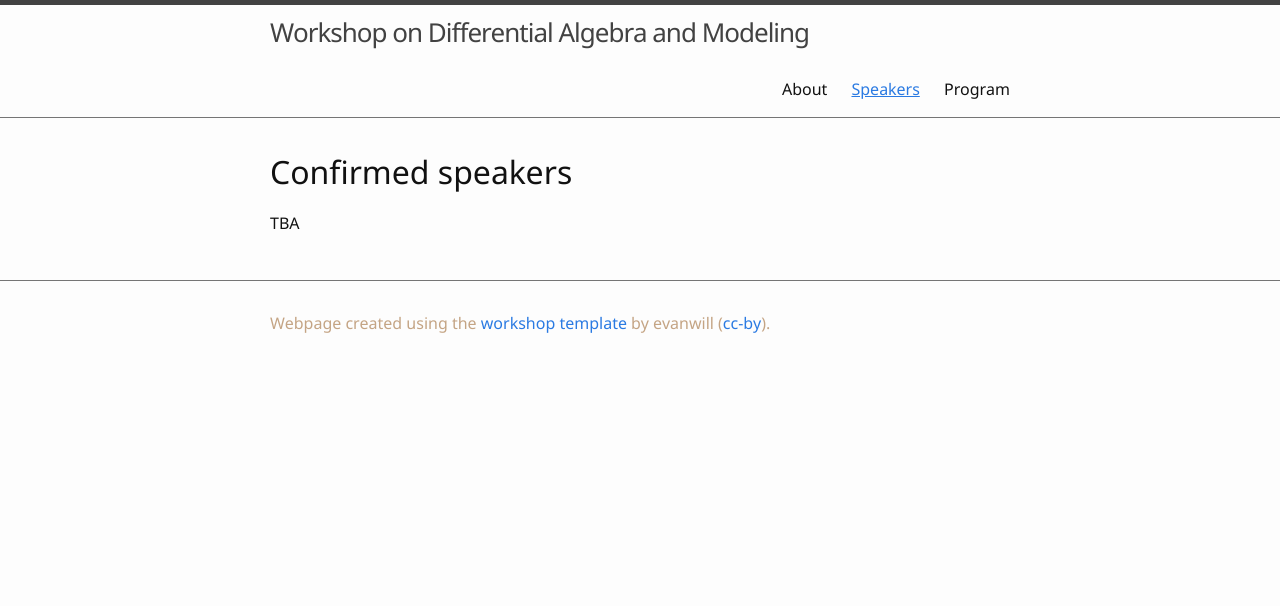
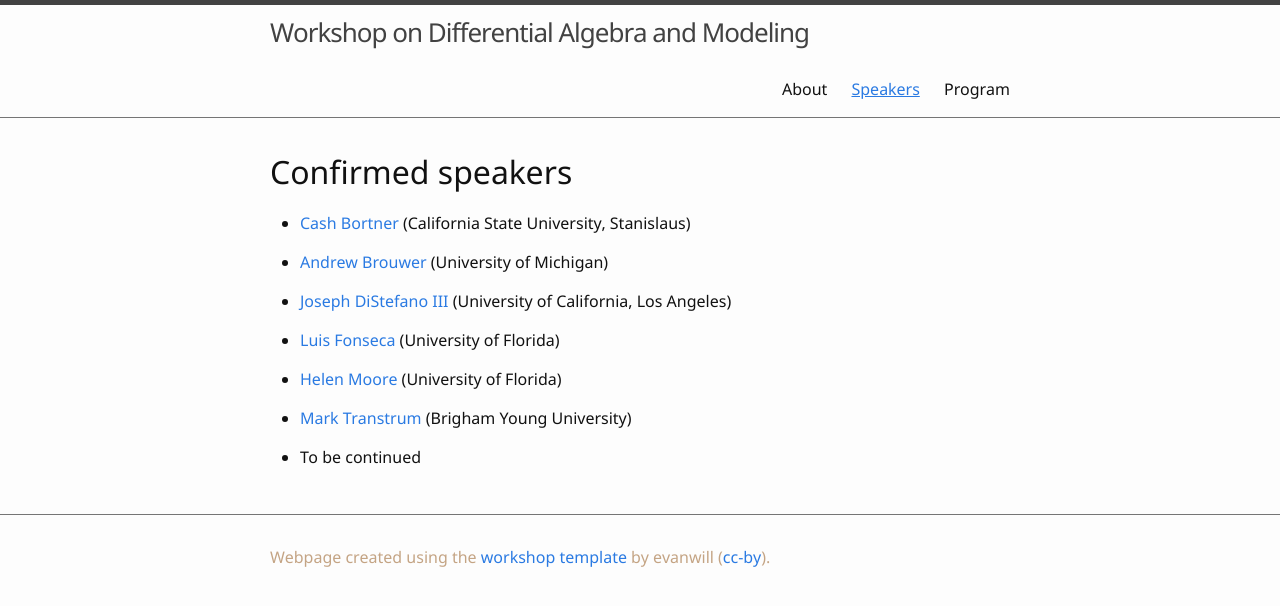
Before and after one commit to diffalg-modeling/diffalg-modeling, a Jekyll site: the page built from participants.md, in a window 1280 px wide. Shown: the top 606 px of the page. Built offline with Jekyll 4.4.1, drawn with Linux system fonts in a browser that asks for light colours.

Commit message:
adding speakers

```diff
--- a/participants.md
+++ b/participants.md
@@ -5,4 +5,16 @@ nav: true
 
 # Confirmed speakers
 
-TBA
+* [Cash Bortner](https://cbortner.github.io) (California State University, Stanislaus)
+
+* [Andrew Brouwer](https://sph.umich.edu/faculty-profiles/brouwer_andrew.html) (University of Michigan)
+
+* [Joseph DiStefano III](https://bri.ucla.edu/people/joseph-distefano/) (University of California, Los Angeles)
+
+* [Luis Fonseca](https://epi.ufl.edu/profile/fonseca-luis/) (University of Florida)
+
+* [Helen Moore](https://directory.ufhealth.org/moore-helen) (University of Florida)
+
+* [Mark Transtrum](https://physics.byu.edu/faculty/transtrum/index) (Brigham Young University)
+
+* To be continued
```
